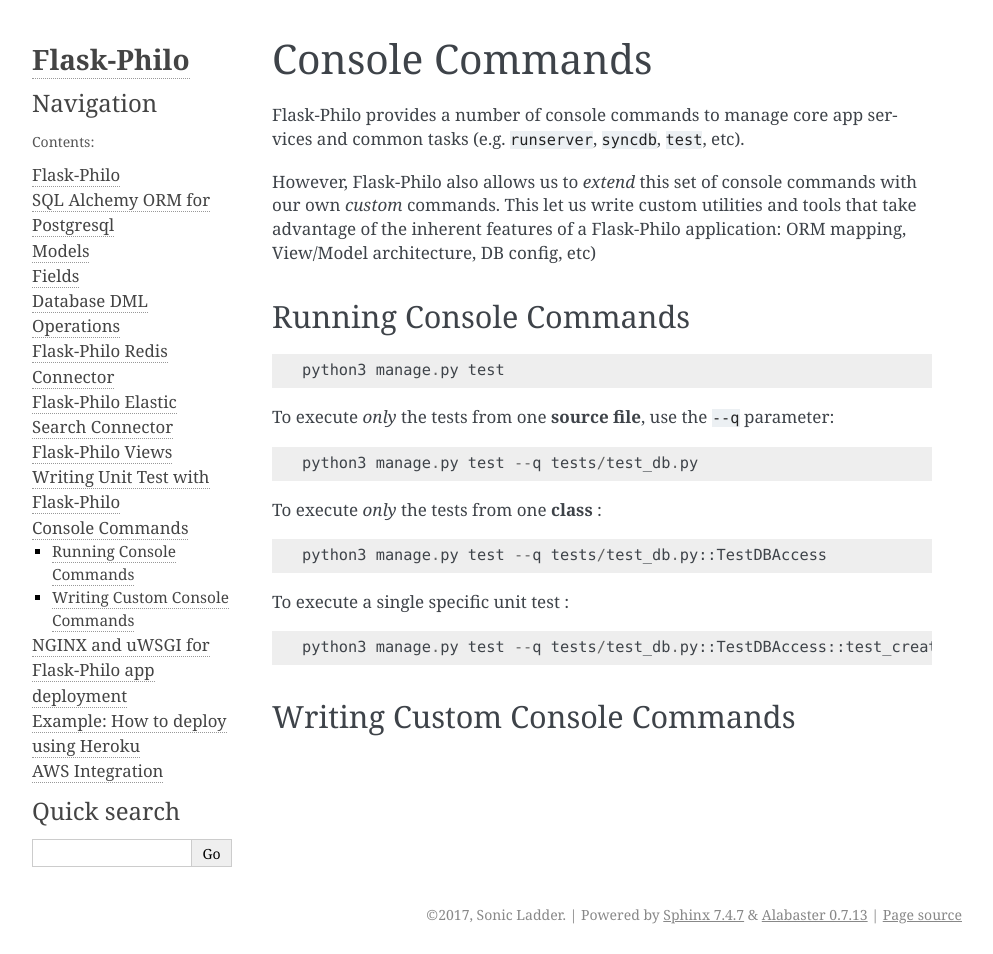
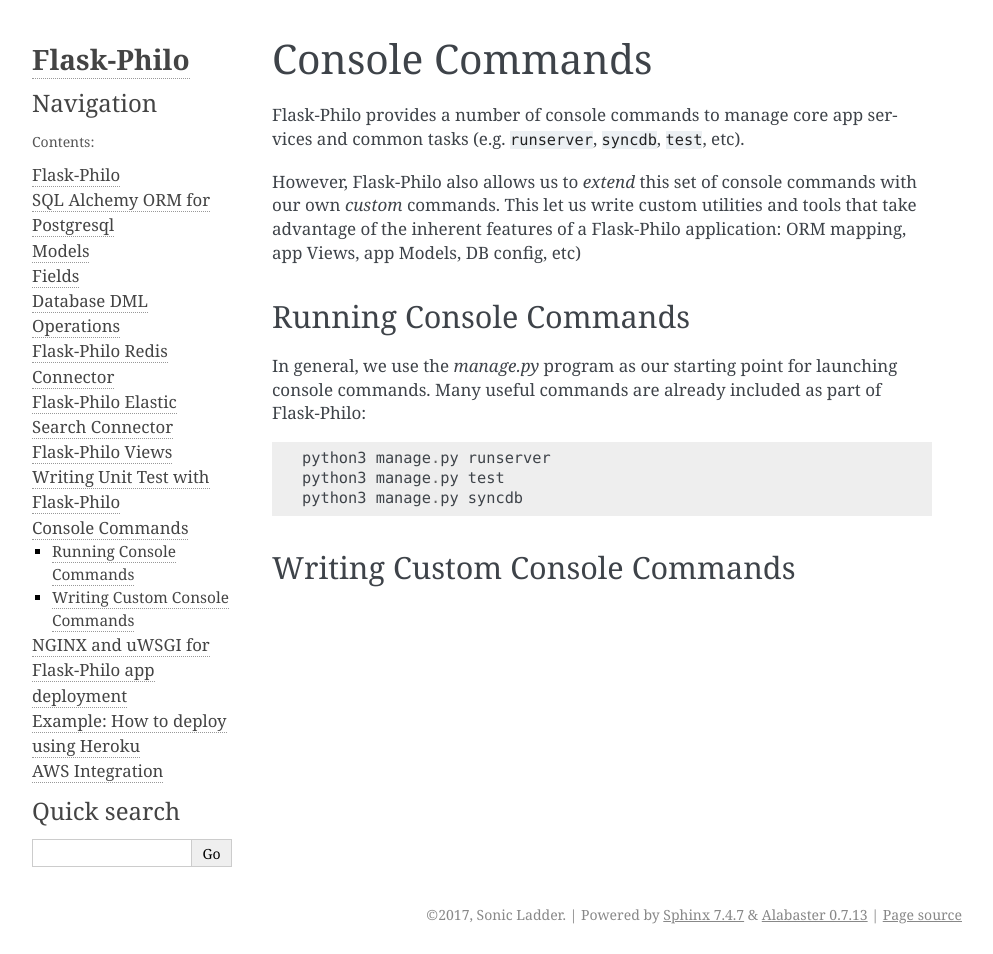
Before and after one commit to fenderdigital/flask-philo, a Sphinx documentation site: the page built from documentation/source/etc/console_commands.rst, in a window 1280 px wide. Shown: the whole page, without its empty margins (148-1141 px from the left). Built offline with Sphinx 7.4.7, drawn with Linux system fonts in a browser that asks for light colours; pages that are not in the unit, such as notebooks, are missing from menus.

Commit message:
console docs

```diff
--- a/documentation/source/etc/console_commands.rst
+++ b/documentation/source/etc/console_commands.rst
@@ -4,38 +4,18 @@
 Flask-Philo provides a number of console commands to manage core app services and common tasks (e.g. ``runserver``, ``syncdb``, ``test``, etc).
 
 However, Flask-Philo also allows us to *extend* this set of console commands with our own *custom* commands.
-This let us write custom utilities and tools that take advantage of the inherent features of a Flask-Philo application: ORM mapping, View/Model architecture, DB config, etc)
+This let us write custom utilities and tools that take advantage of the inherent features of a Flask-Philo application: ORM mapping, app Views, app Models, DB config, etc)
 
 Running Console Commands
 --------------------
 
+In general, we use the `manage.py` program as our starting point for launching console commands. Many useful commands are already included as part of Flask-Philo:
 
 ::
 
+    python3 manage.py runserver
     python3 manage.py test
-
-
-
-To execute *only* the tests from one **source file**, use the ``--q`` parameter:
-
-::
-
-    python3 manage.py test --q tests/test_db.py
-
-
-To execute *only* the tests from one **class** :
-
-
-::
-
-    python3 manage.py test --q tests/test_db.py::TestDBAccess
-
-
-To execute a single specific unit test :
-
-::
-
-    python3 manage.py test --q tests/test_db.py::TestDBAccess::test_create_index
+    python3 manage.py syncdb
 
 
 Writing Custom Console Commands
```
